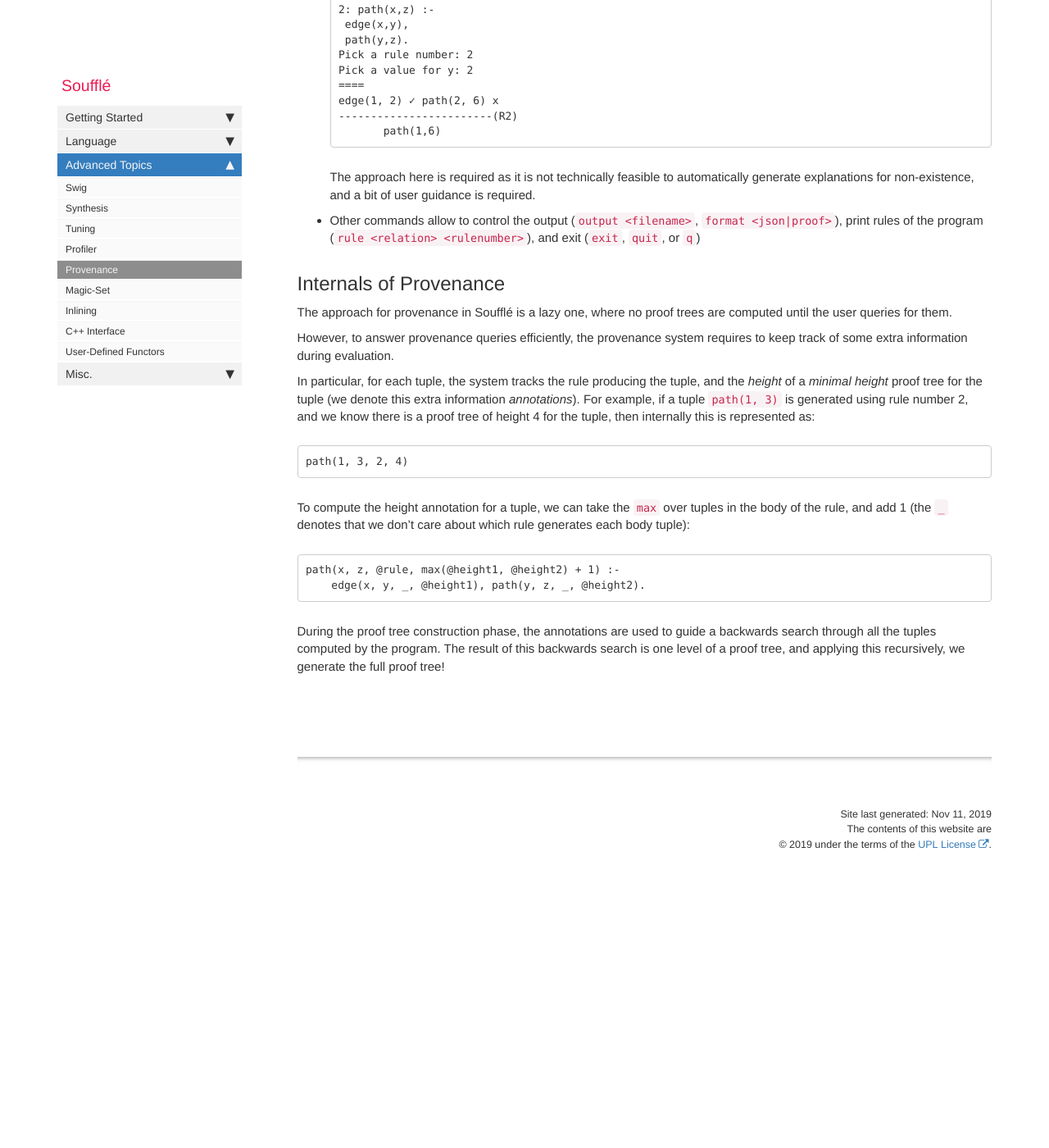
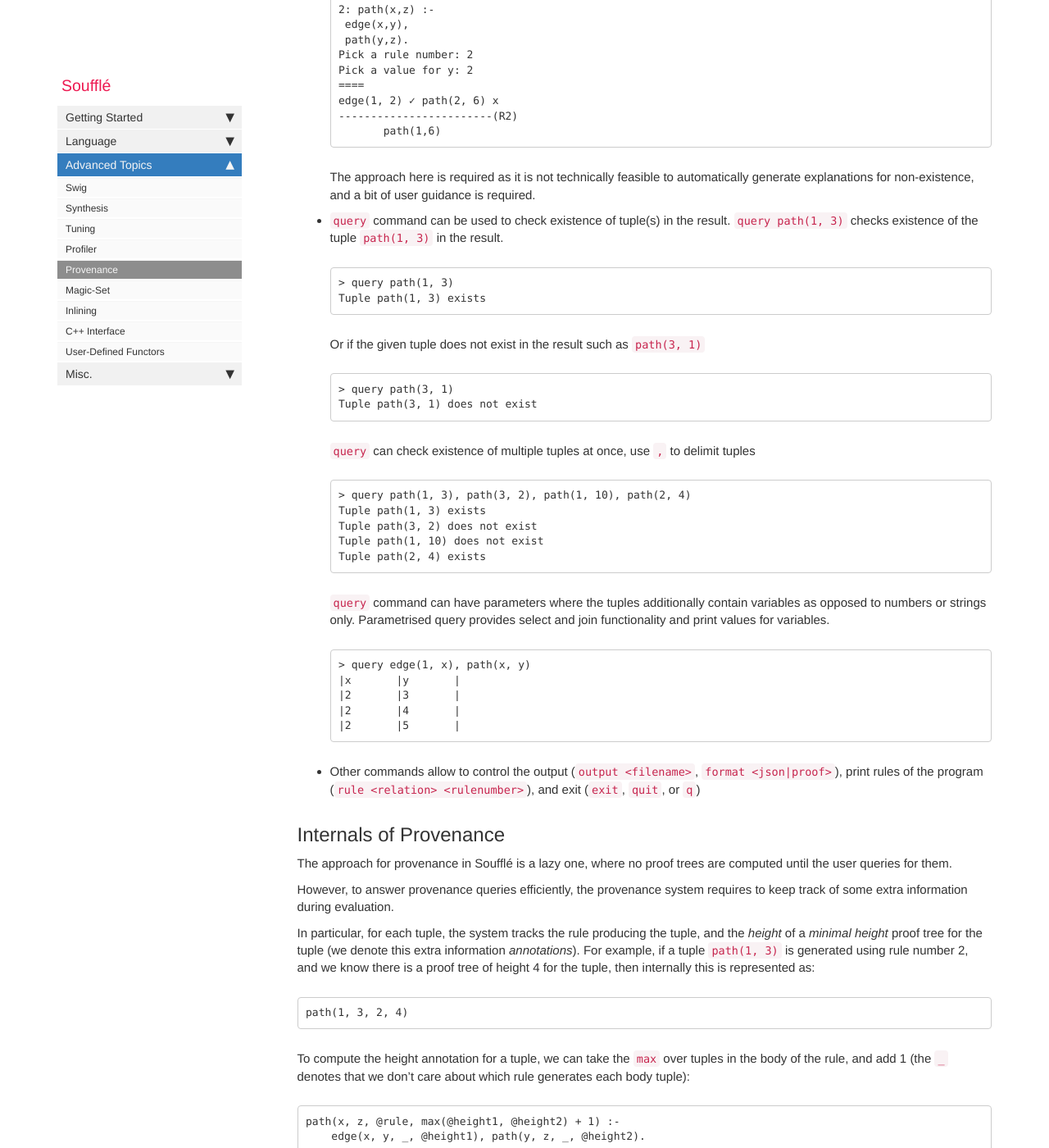
Before and after one commit to souffle-lang/souffle-lang.github.io, a Jekyll site: the page built from pages/docs/provenance.md, in a window 1280 px wide and 1400 px high, scrolled down 1906 px. Shown: the whole window at 82% size. Built offline with Jekyll 4.4.1, drawn with Linux system fonts in a browser that asks for light colours; comment, search, counter and statistics services are not loaded; before the commit the page ends 3006 px from its top, so only the background shows below that.

Commit message:
documentation for query processing

````diff
--- a/pages/docs/provenance.md
+++ b/pages/docs/provenance.md
@@ -77,6 +77,33 @@ edge(1, 2) ✓ path(2, 6) x
          path(1,6)
 ```
 The approach here is required as it is not technically feasible to automatically generate explanations for non-existence, and a bit of user guidance is required.
+
+- `query` command can be used to check existence of tuple(s) in the result. `query path(1, 3)` checks existence of  the tuple `path(1, 3)` in the result.
+```
+> query path(1, 3)
+Tuple path(1, 3) exists
+```
+Or if the given tuple does not exist in the result such as `path(3, 1)`
+```
+> query path(3, 1)
+Tuple path(3, 1) does not exist
+```
+`query` can check existence of multiple tuples at once, use `,` to delimit tuples
+```
+> query path(1, 3), path(3, 2), path(1, 10), path(2, 4)
+Tuple path(1, 3) exists
+Tuple path(3, 2) does not exist
+Tuple path(1, 10) does not exist
+Tuple path(2, 4) exists
+```
+`query` command can have parameters where the tuples additionally contain variables as opposed to numbers or strings only. Parametrised query provides select and join functionality and print values for variables.
+```
+> query edge(1, x), path(x, y)
+|x       |y       |
+|2       |3       |
+|2       |4       |
+|2       |5       |
+```
 - Other commands allow to control the output (`output <filename>`, `format <json|proof>`), print rules of the program (`rule <relation> <rulenumber>`), and exit (`exit`, `quit`, or `q`)
 
 ## Internals of Provenance
````
